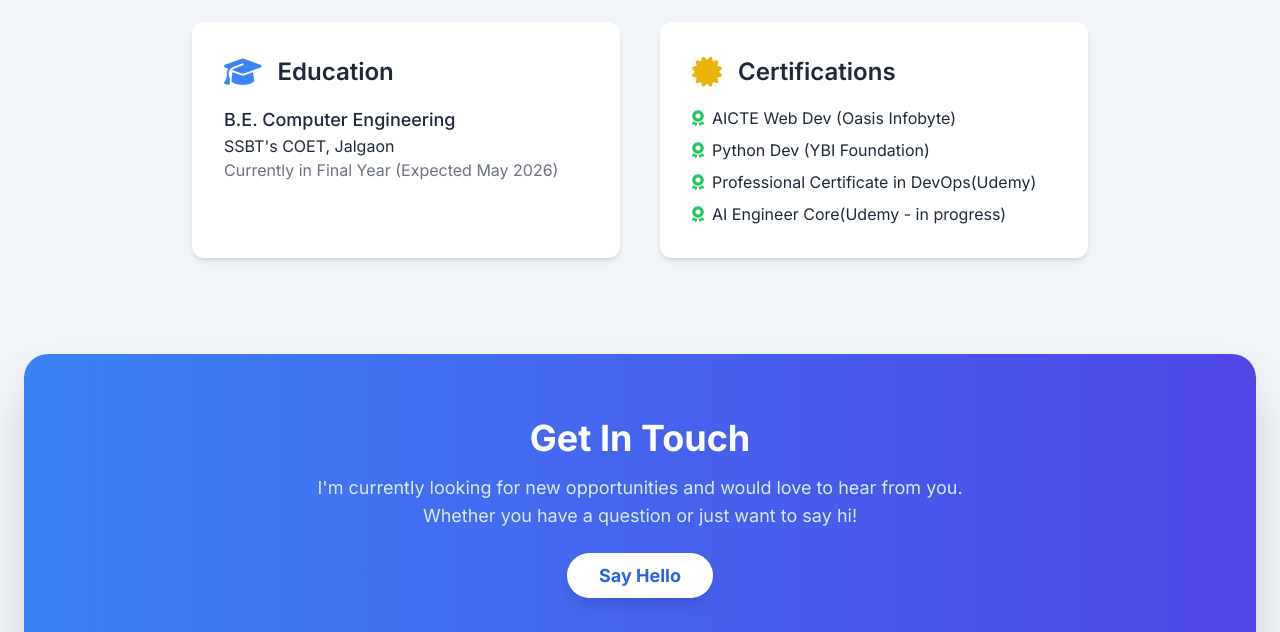
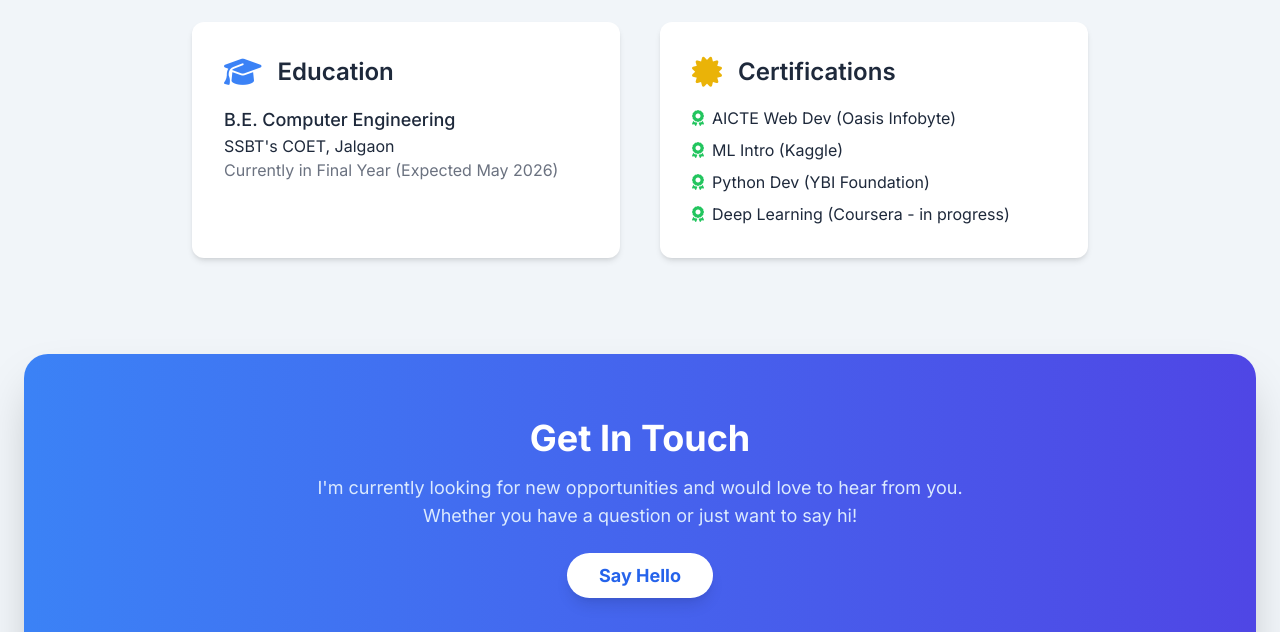
Before and after one commit to shaileshpatil97/Portfolio, a plain HTML site: page index.html in a window 1280 px wide. Shown: the part 4080-4712 px from the top of the page. Drawn offline with nearby package versions, Linux system fonts and the light colour scheme.

Commit message:
Fix Some Problem

```diff
--- a/index.html
+++ b/index.html
@@ -183,6 +183,7 @@
                     </a>
 
                 </div>
+
         </section>
 
         <!-- About Section -->
@@ -498,10 +499,9 @@
                     </div>
                     <ul class="space-y-2">
                         <li><i class="fas fa-award mr-2 text-green-500"></i>AICTE Web Dev (Oasis Infobyte)</li>
+                        <li><i class="fas fa-award mr-2 text-green-500"></i>ML Intro (Kaggle)</li>
                         <li><i class="fas fa-award mr-2 text-green-500"></i>Python Dev (YBI Foundation)</li>
-                        <li><i class="fas fa-award mr-2 text-green-500"></i>Professional Certificate in DevOps(Udemy)</li>
-                        <li><i class="fas fa-award mr-2 text-green-500"></i>AI Engineer Core(Udemy - in progress)</li>
-
+                        <li><i class="fas fa-award mr-2 text-green-500"></i>Deep Learning (Coursera - in progress)</li>
                     </ul>
                 </div>
             </div>
```
